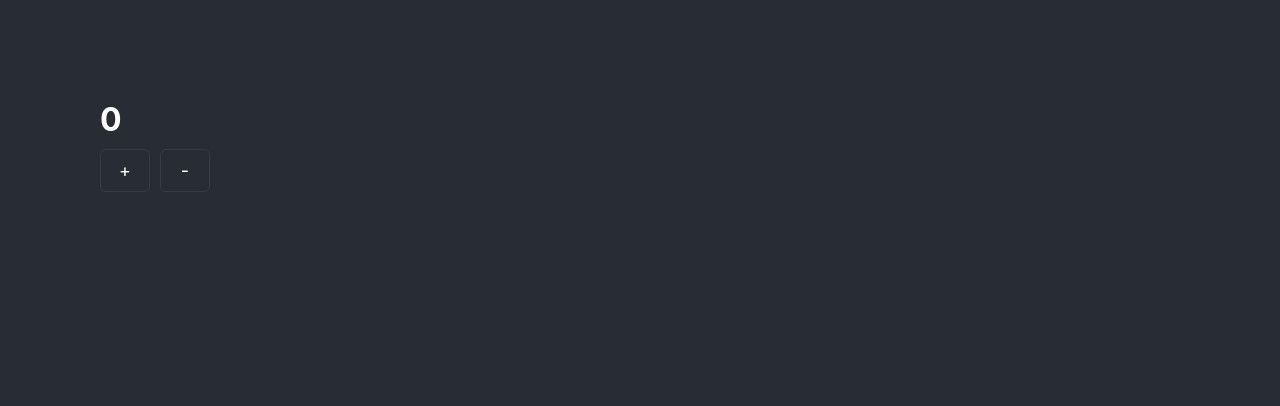
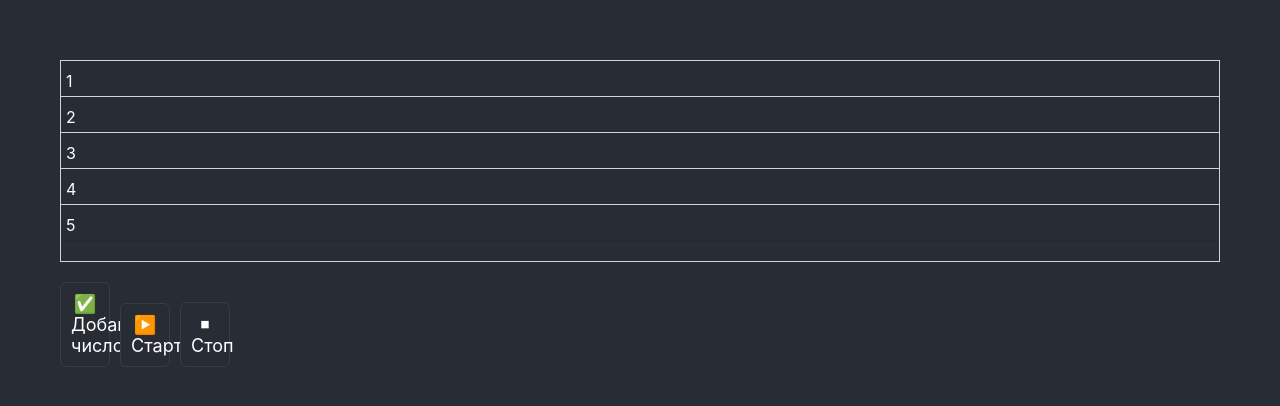
Before and after one commit to saw-code/hooks_practice, a React (Create React App) app: page / in a window 1280 px wide. Shown: the top 406 px of the page. Built offline with nearby package versions, Linux system fonts and the light colour scheme.

Commit message:
fix comments

```diff
--- a/src/App.js
+++ b/src/App.js
@@ -15,8 +15,8 @@ function App() {
       {/*<UseEffectExample/>*/}
       {/*<MemoAndUseMemoExample/>*/}
       {/*<UseRefExample/>*/}
-      {/*<UseCallbackExample/>*/}
-      <UseCallbackExample2/>
+      <UseCallbackExample/>
+      {/*<UseCallbackExample2/>*/}
     </div>
   )
 }
--- a/src/components/UseCallbackExample/example-1/UseCallbackExample.js
+++ b/src/components/UseCallbackExample/example-1/UseCallbackExample.js
@@ -1,11 +1,7 @@
 import React, {useCallback, useRef, useState} from 'react';
 import './useCallback.css';
 
-// сохраняет в переменной timerRef состояние которое не изменяется до нажатия кнопки Стоп
-// Если бы мы определили например переменную let timer вместо useRef и потом использовали ее внутри функции
-// то при каждом рендеринге страницы эта переменная была бы со значением undefined
-
-// если мы вызываем start а затем stop то ссылка стирается и мы не видим надпись "Был скролл" в логах.
+// Если мы вызываем start а затем stop то ссылка стирается и мы не видим надпись "Был скролл" в логах.
 // а если нажимаем start а затем addNumber то наша компонента перерендится и на handleScroll уже будет
 // новая ссылка и по этому при нажатии на stop будет затираться старая ссылка, но новая будет все равно
 // и в логах мы увидем надпись "Был скролл"
```
